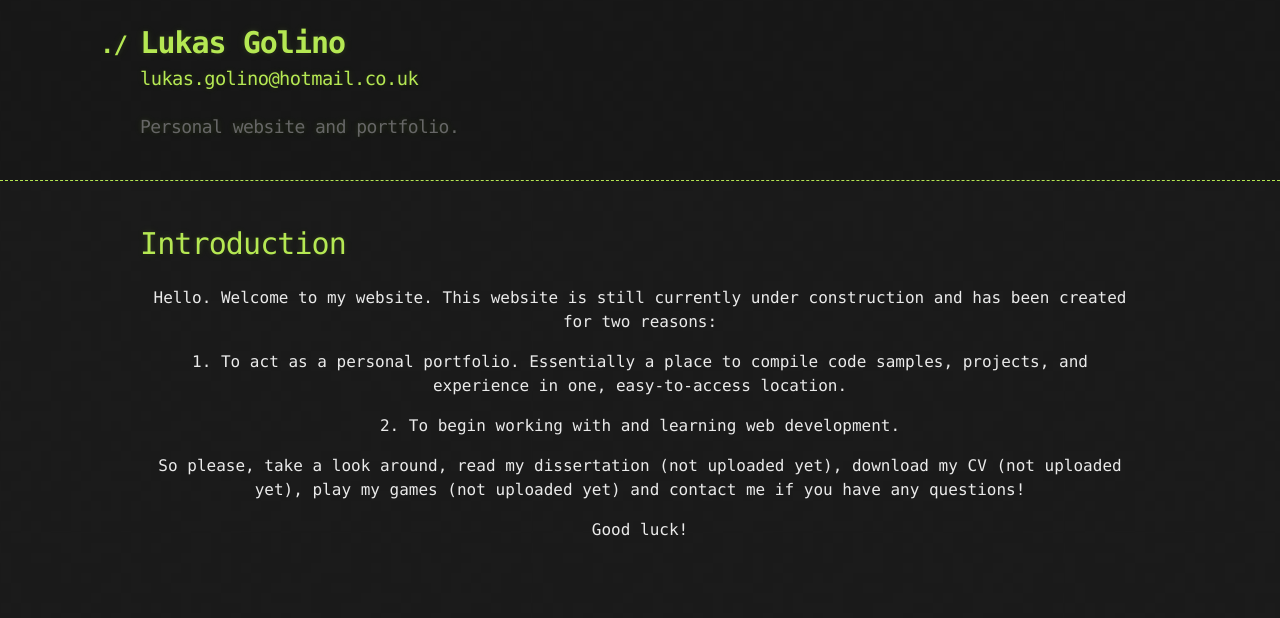
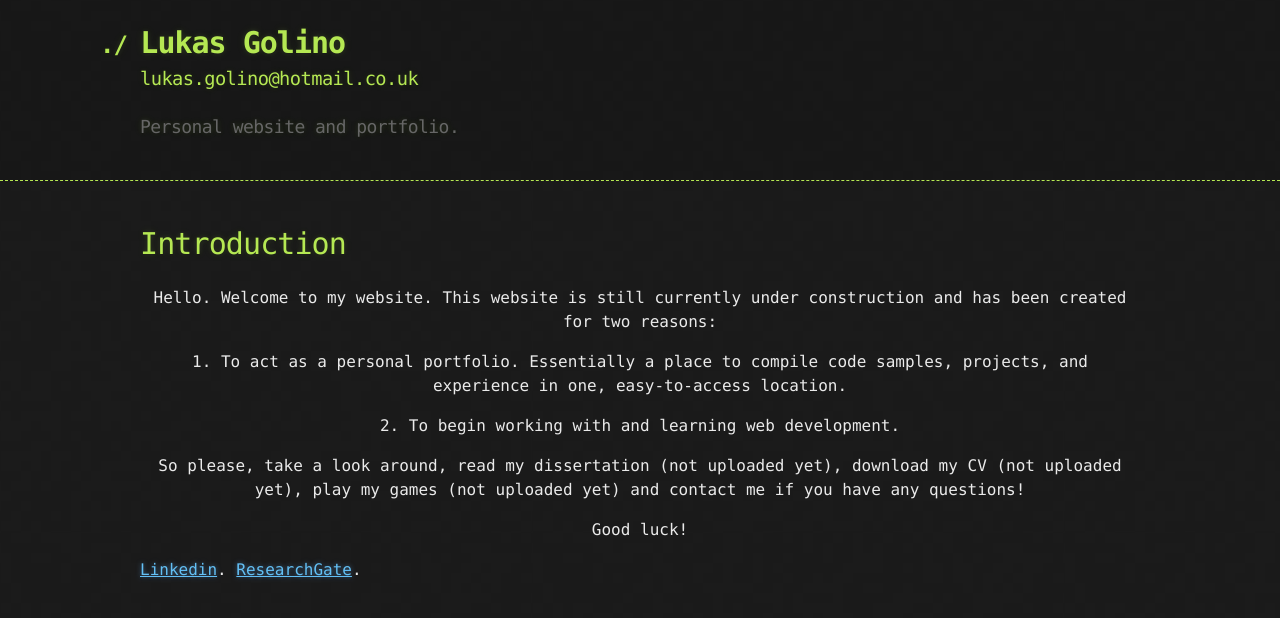
Before and after one commit to lukasgolino/lukasgolino.github.io, a Jekyll site: the page built from index.md, in a window 1280 px wide. Shown: the top 618 px of the page. Built offline with Jekyll 4.4.1, drawn with Linux system fonts in a browser that asks for light colours; our own code applies the rules of GitHub Pages for plain Markdown files.

Commit message:
Update index.md

```diff
--- a/index.md
+++ b/index.md
@@ -36,7 +36,8 @@ layout: default
 </p>
 
 
-
+[Linkedin](https://www.linkedin.com/in/lukasgolino/).
+[ResearchGate](https://www.researchgate.net/profile/Lukas_Golino).
 
 
 
```
